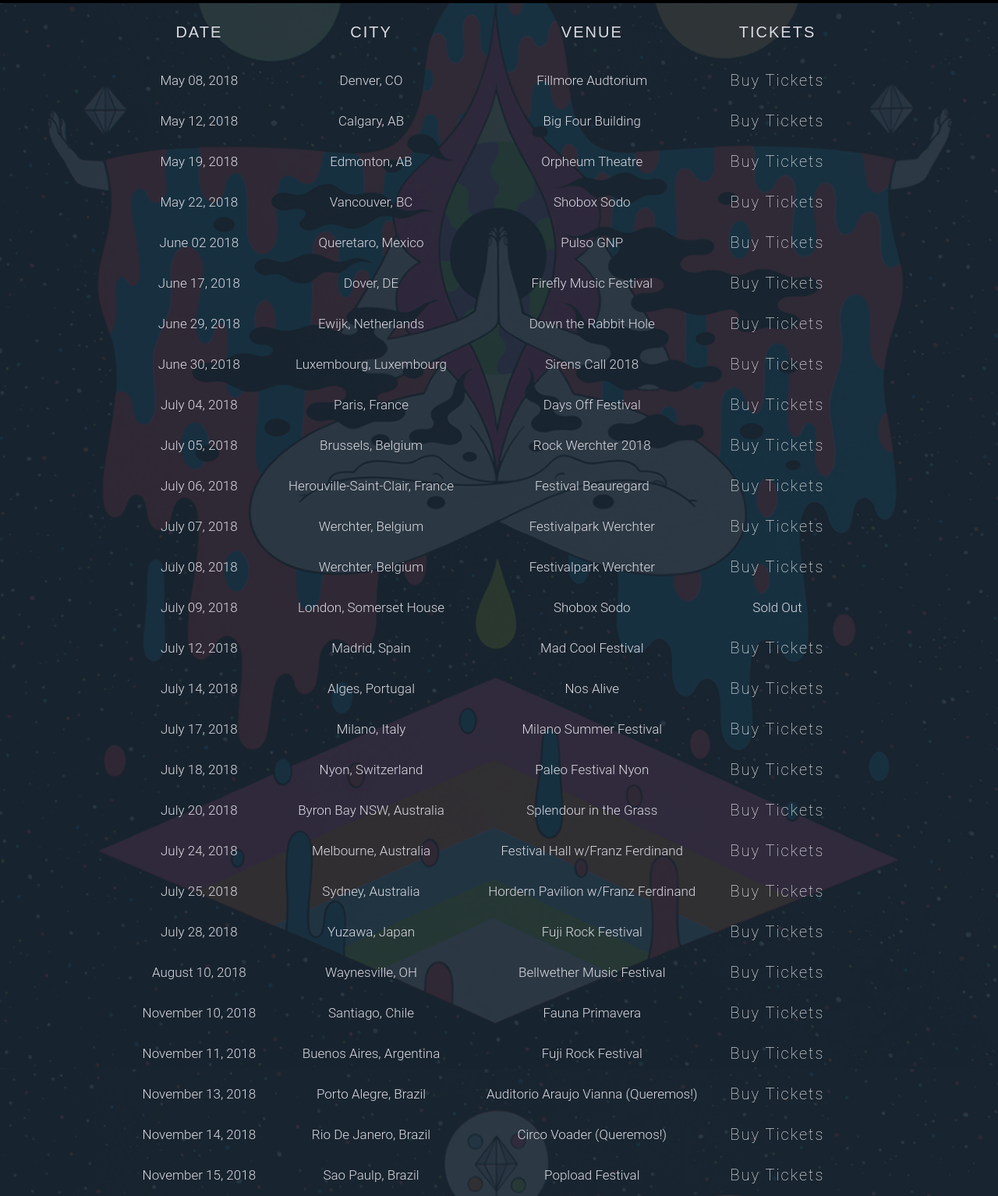
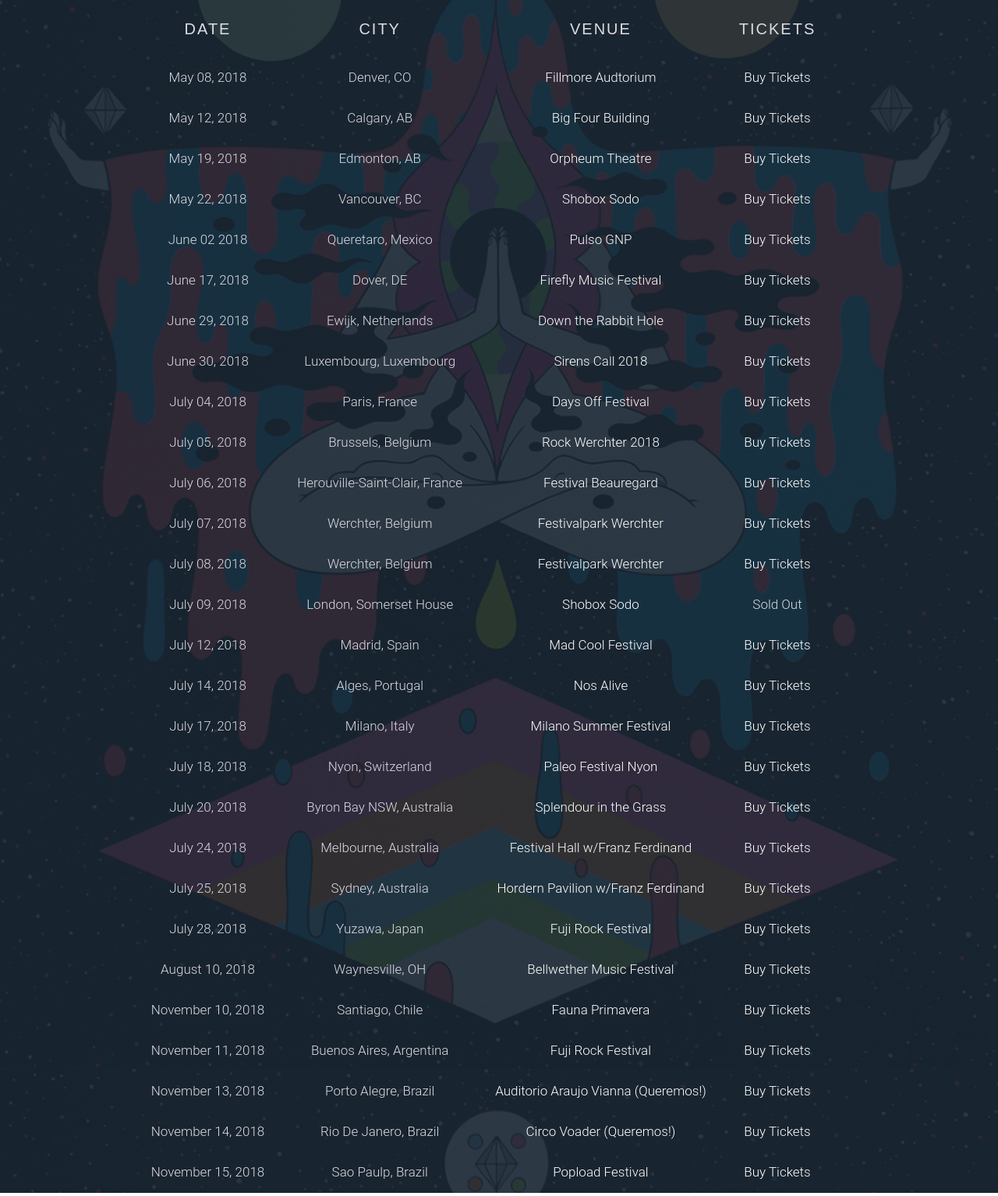
Before and after one commit to mynameismegan/MGMT, a plain HTML site: page tour.html in a window 1280 px wide. Shown: the part 274-1808 px from the top of the page at 78% size. Drawn offline with nearby package versions, Linux system fonts and the light colour scheme.

Commit message:
pushing updated links and tour venue links

```diff
--- a/assets/stylesheets/about.css
+++ b/assets/stylesheets/about.css
@@ -1,5 +1,6 @@
 body {
   margin:0;
+  /* height: 100%; */
 }
 
 h1{
--- a/assets/stylesheets/tour.css
+++ b/assets/stylesheets/tour.css
@@ -14,9 +14,9 @@
 
 a {
   font-family: 'Roboto', sans-serif;
-  font-size: 20px;
-  font-weight: 200;
-  letter-spacing: 2px;
+  font-size: 17px;
+  /* font-weight: 200; */
+  /* letter-spacing: 2px; */
   color: white;
   text-decoration: none;
 }
--- a/tour.html
+++ b/tour.html
@@ -45,34 +45,34 @@
         <tr><th>DATE</th><th>CITY</th><th>VENUE</th><th>TICKETS</th></tr>
       </thead>
       <tbody>
-        <tr><td>May 08, 2018</td><td>Denver, CO</td><td>Fillmore Audtorium</td><td><a class="tickets" href="https://www.bandsintown.com/e/21347582?came_from=267&app_id=MGMT">Buy Tickets</td></tr>
-        <tr><td>May 12, 2018</td><td>Calgary, AB</td><td>Big Four Building</td><td><a class="tickets" href="https://www.bandsintown.com/e/21347582?came_from=267&app_id=MGMT">Buy Tickets</td></tr>
-        <tr><td>May 19, 2018</td><td>Edmonton, AB</td><td>Orpheum Theatre</td><td><a class="tickets" href="https://www.bandsintown.com/e/21347582?came_from=267&app_id=MGMT">Buy Tickets</td></tr>
-        <tr><td>May 22, 2018</td><td>Vancouver, BC</td><td>Shobox Sodo</td><td><a class="tickets" href="https://www.bandsintown.com/e/21347582?came_from=267&app_id=MGMT">Buy Tickets</td></tr>
-        <tr><td>June 02 2018</td><td>Queretaro, Mexico</td><td>Pulso GNP</td><td><a class="tickets" href="https://www.bandsintown.com/e/21347582?came_from=267&app_id=MGMT">Buy Tickets</td></tr>
-        <tr><td>June 17, 2018</td><td>Dover, DE</td><td>Firefly Music Festival</td><td><a class="tickets" href="https://www.bandsintown.com/e/21347582?came_from=267&app_id=MGMT">Buy Tickets</td></tr>
-        <tr><td>June 29, 2018</td><td>Ewijk, Netherlands</td><td>Down the Rabbit Hole</td><td><a class="tickets" href="https://www.bandsintown.com/e/21347582?came_from=267&app_id=MGMT">Buy Tickets</td></tr>
-        <tr><td>June 30, 2018</td><td>Luxembourg, Luxembourg</td><td>Sirens Call 2018</td><td><a class="tickets" href="https://www.bandsintown.com/e/21347582?came_from=267&app_id=MGMT">Buy Tickets</td></tr>
-        <tr><td>July 04, 2018</td><td>Paris, France<td>Days Off Festival</td><td><a class="tickets" href="https://www.bandsintown.com/e/21347582?came_from=267&app_id=MGMT">Buy Tickets</td></tr>
-        <tr><td>July 05, 2018</td><td>Brussels, Belgium</td><td>Rock Werchter 2018</td><td><a class="tickets" href="https://www.bandsintown.com/e/21347582?came_from=267&app_id=MGMT">Buy Tickets</td></tr>
-        <tr><td>July 06, 2018</td><td>Herouville-Saint-Clair, France</td><td>Festival Beauregard</td><td><a class="tickets" href="https://www.bandsintown.com/e/21347582?came_from=267&app_id=MGMT">Buy Tickets</td></tr>
-        <tr><td>July 07, 2018</td><td>Werchter, Belgium</td><td>Festivalpark Werchter</td><td><a class="tickets" href="https://www.bandsintown.com/e/21347582?came_from=267&app_id=MGMT">Buy Tickets</td></tr>
-        <tr><td>July 08, 2018</td><td>Werchter, Belgium</td><td>Festivalpark Werchter</td><td><a class="tickets" href="https://www.bandsintown.com/e/21347582?came_from=267&app_id=MGMT">Buy Tickets</td></tr>
-        <tr><td>July 09, 2018</td><td>London, Somerset House</td><td>Shobox Sodo</td><td>Sold Out</td></tr>
-        <tr><td>July 12, 2018</td><td>Madrid, Spain</td><td>Mad Cool Festival</td><td><a class="tickets" href="https://www.bandsintown.com/e/21347582?came_from=267&app_id=MGMT">Buy Tickets</td></tr>
-        <tr><td>July 14, 2018</td><td>Alges, Portugal</td><td>Nos Alive</td><td><a class="tickets" href="https://www.bandsintown.com/e/21347582?came_from=267&app_id=MGMT">Buy Tickets</td></tr>
-        <tr><td>July 17, 2018</td><td>Milano, Italy</td><td>Milano Summer Festival</td><td><a class="tickets" href="https://www.bandsintown.com/e/21347582?came_from=267&app_id=MGMT">Buy Tickets</td></tr>
-        <tr><td>July 18, 2018</td><td>Nyon, Switzerland</td><td>Paleo Festival Nyon</td><td><a class="tickets" href="https://www.bandsintown.com/e/21347582?came_from=267&app_id=MGMT">Buy Tickets</td></tr>
-        <tr><td>July 20, 2018</td><td>Byron Bay NSW, Australia</td><td>Splendour in the Grass</td><td><a class="tickets" href="https://www.bandsintown.com/e/21347582?came_from=267&app_id=MGMT">Buy Tickets</td></tr>
-        <tr><td>July 24, 2018</td><td>Melbourne, Australia</td><td>Festival Hall w/Franz Ferdinand</td><td><a class="tickets" href="https://www.bandsintown.com/e/21347582?came_from=267&app_id=MGMT">Buy Tickets</td></tr>
-        <tr><td>July 25, 2018</td><td>Sydney, Australia</td><td>Hordern Pavilion w/Franz Ferdinand</td><td><a class="tickets" href="https://www.bandsintown.com/e/21347582?came_from=267&app_id=MGMT">Buy Tickets</td></tr>
-        <tr><td>July 28, 2018</td><td>Yuzawa, Japan</td><td>Fuji Rock Festival</td><td><a class="tickets" href="https://www.bandsintown.com/e/21347582?came_from=267&app_id=MGMT">Buy Tickets</td></tr>
-        <tr><td>August 10, 2018</td><td>Waynesville, OH</td><td>Bellwether Music Festival</td><td><a class="tickets" href="https://www.bandsintown.com/e/21347582?came_from=267&app_id=MGMT">Buy Tickets</td></tr>
-        <tr><td>November 10, 2018</td><td>Santiago, Chile</td><td>Fauna Primavera</td><td><a class="tickets" href="https://www.bandsintown.com/e/21347582?came_from=267&app_id=MGMT">Buy Tickets</td></tr>
-        <tr><td>November 11, 2018</td><td>Buenos Aires, Argentina</td><td>Fuji Rock Festival</td><td><a class="tickets" href="https://www.bandsintown.com/e/21347582?came_from=267&app_id=MGMT">Buy Tickets</td></tr>
-        <tr><td>November 13, 2018</td><td>Porto Alegre, Brazil</td><td>Auditorio Araujo Vianna (Queremos!)</td><td><a class="tickets" href="https://www.bandsintown.com/e/21347582?came_from=267&app_id=MGMT">Buy Tickets</td></tr>
-        <tr><td>November 14, 2018</td><td>Rio De Janero, Brazil</td><td>Circo Voader (Queremos!)</td><td><a class="tickets" href="https://www.bandsintown.com/e/21347582?came_from=267&app_id=MGMT">Buy Tickets</td></tr>
-        <tr><td>November 15, 2018</td><td>Sao Paulp, Brazil</td><td>Popload Festival</td><td><a class="tickets" href="https://www.bandsintown.com/e/21347582?came_from=267&app_id=MGMT">Buy Tickets</td></tr>
+        <tr><td>May 08, 2018</td><td>Denver, CO</td><td><a class="tickets" href="http://www.fillmoreauditorium.org/">Fillmore Audtorium</td><td><a class="tickets" href="https://www.bandsintown.com/e/21347582?came_from=267&app_id=MGMT">Buy Tickets</td></tr>
+        <tr><td>May 12, 2018</td><td>Calgary, AB</td><td><a class="tickets" href="http://venues.calgarystampede.com/venues/big-four.html">Big Four Building</td><td><a class="tickets" href="https://www.bandsintown.com/e/21347582?came_from=267&app_id=MGMT">Buy Tickets</td></tr>
+        <tr><td>May 19, 2018</td><td>Edmonton, AB</td><td><a class="tickets" href="http://venues.calgarystampede.com/venues/big-four.html">Orpheum Theatre</td><td><a class="tickets" href="https://www.bandsintown.com/e/21347582?came_from=267&app_id=MGMT">Buy Tickets</td></tr>
+        <tr><td>May 22, 2018</td><td>Vancouver, BC</td><td><a class="tickets" href="http://venues.calgarystampede.com/venues/big-four.html">Shobox Sodo</td><td><a class="tickets" href="https://www.bandsintown.com/e/21347582?came_from=267&app_id=MGMT">Buy Tickets</td></tr>
+        <tr><td>June 02 2018</td><td>Queretaro, Mexico</td><td><a class="tickets" href="http://venues.calgarystampede.com/venues/big-four.html">Pulso GNP</td><td><a class="tickets" href="https://www.bandsintown.com/e/21347582?came_from=267&app_id=MGMT">Buy Tickets</td></tr>
+        <tr><td>June 17, 2018</td><td>Dover, DE</td><td><a class="tickets" href="http://venues.calgarystampede.com/venues/big-four.html">Firefly Music Festival</td><td><a class="tickets" href="https://www.bandsintown.com/e/21347582?came_from=267&app_id=MGMT">Buy Tickets</td></tr>
+        <tr><td>June 29, 2018</td><td>Ewijk, Netherlands</td><td><a class="tickets" href="http://venues.calgarystampede.com/venues/big-four.html">Down the Rabbit Hole</td><td><a class="tickets" href="https://www.bandsintown.com/e/21347582?came_from=267&app_id=MGMT">Buy Tickets</td></tr>
+        <tr><td>June 30, 2018</td><td>Luxembourg, Luxembourg</td><td><a class="tickets" href="http://venues.calgarystampede.com/venues/big-four.html">Sirens Call 2018</td><td><a class="tickets" href="https://www.bandsintown.com/e/21347582?came_from=267&app_id=MGMT">Buy Tickets</td></tr>
+        <tr><td>July 04, 2018</td><td>Paris, France<td><a class="tickets" href="http://venues.calgarystampede.com/venues/big-four.html">Days Off Festival</td><td><a class="tickets" href="https://www.bandsintown.com/e/21347582?came_from=267&app_id=MGMT">Buy Tickets</td></tr>
+        <tr><td>July 05, 2018</td><td>Brussels, Belgium</td><td><a class="tickets" href="http://venues.calgarystampede.com/venues/big-four.html">Rock Werchter 2018</td><td><a class="tickets" href="https://www.bandsintown.com/e/21347582?came_from=267&app_id=MGMT">Buy Tickets</td></tr>
+        <tr><td>July 06, 2018</td><td>Herouville-Saint-Clair, France</td><td><a class="tickets" href="http://venues.calgarystampede.com/venues/big-four.html">Festival Beauregard</td><td><a class="tickets" href="https://www.bandsintown.com/e/21347582?came_from=267&app_id=MGMT">Buy Tickets</td></tr>
+        <tr><td>July 07, 2018</td><td>Werchter, Belgium</td><td><a class="tickets" href="http://venues.calgarystampede.com/venues/big-four.html">Festivalpark Werchter</td><td><a class="tickets" href="https://www.bandsintown.com/e/21347582?came_from=267&app_id=MGMT">Buy Tickets</td></tr>
+        <tr><td>July 08, 2018</td><td>Werchter, Belgium</td><td><a class="tickets" href="http://venues.calgarystampede.com/venues/big-four.html">Festivalpark Werchter</td><td><a class="tickets" href="https://www.bandsintown.com/e/21347582?came_from=267&app_id=MGMT">Buy Tickets</td></tr>
+        <tr><td>July 09, 2018</td><td>London, Somerset House</td><td><a class="tickets" href="http://venues.calgarystampede.com/venues/big-four.html">Shobox Sodo</td><td>Sold Out</td></tr>
+        <tr><td>July 12, 2018</td><td>Madrid, Spain</td><td><a class="tickets" href="http://venues.calgarystampede.com/venues/big-four.html">Mad Cool Festival</td><td><a class="tickets" href="https://www.bandsintown.com/e/21347582?came_from=267&app_id=MGMT">Buy Tickets</td></tr>
+        <tr><td>July 14, 2018</td><td>Alges, Portugal</td><td><a class="tickets" href="http://venues.calgarystampede.com/venues/big-four.html">Nos Alive</td><td><a class="tickets" href="https://www.bandsintown.com/e/21347582?came_from=267&app_id=MGMT">Buy Tickets</td></tr>
+        <tr><td>July 17, 2018</td><td>Milano, Italy</td><td><a class="tickets" href="http://venues.calgarystampede.com/venues/big-four.html">Milano Summer Festival</td><td><a class="tickets" href="https://www.bandsintown.com/e/21347582?came_from=267&app_id=MGMT">Buy Tickets</td></tr>
+        <tr><td>July 18, 2018</td><td>Nyon, Switzerland</td><td><a class="tickets" href="http://venues.calgarystampede.com/venues/big-four.html">Paleo Festival Nyon</td><td><a class="tickets" href="https://www.bandsintown.com/e/21347582?came_from=267&app_id=MGMT">Buy Tickets</td></tr>
+        <tr><td>July 20, 2018</td><td>Byron Bay NSW, Australia</td><td><a class="tickets" href="http://venues.calgarystampede.com/venues/big-four.html">Splendour in the Grass</td><td><a class="tickets" href="https://www.bandsintown.com/e/21347582?came_from=267&app_id=MGMT">Buy Tickets</td></tr>
+        <tr><td>July 24, 2018</td><td>Melbourne, Australia</td><td><a class="tickets" href="http://venues.calgarystampede.com/venues/big-four.html">Festival Hall w/Franz Ferdinand</td><td><a class="tickets" href="https://www.bandsintown.com/e/21347582?came_from=267&app_id=MGMT">Buy Tickets</td></tr>
+        <tr><td>July 25, 2018</td><td>Sydney, Australia</td><td><a class="tickets" href="http://venues.calgarystampede.com/venues/big-four.html">Hordern Pavilion w/Franz Ferdinand</td><td><a class="tickets" href="https://www.bandsintown.com/e/21347582?came_from=267&app_id=MGMT">Buy Tickets</td></tr>
+        <tr><td>July 28, 2018</td><td>Yuzawa, Japan</td><td><a class="tickets" href="http://venues.calgarystampede.com/venues/big-four.html">Fuji Rock Festival</td><td><a class="tickets" href="https://www.bandsintown.com/e/21347582?came_from=267&app_id=MGMT">Buy Tickets</td></tr>
+        <tr><td>August 10, 2018</td><td>Waynesville, OH</td><td><a class="tickets" href="http://venues.calgarystampede.com/venues/big-four.html">Bellwether Music Festival</td><td><a class="tickets" href="https://www.bandsintown.com/e/21347582?came_from=267&app_id=MGMT">Buy Tickets</td></tr>
+        <tr><td>November 10, 2018</td><td>Santiago, Chile</td><td><a class="tickets" href="http://venues.calgarystampede.com/venues/big-four.html">Fauna Primavera</td><td><a class="tickets" href="https://www.bandsintown.com/e/21347582?came_from=267&app_id=MGMT">Buy Tickets</td></tr>
+        <tr><td>November 11, 2018</td><td>Buenos Aires, Argentina</td><td><a class="tickets" href="http://venues.calgarystampede.com/venues/big-four.html">Fuji Rock Festival</td><td><a class="tickets" href="https://www.bandsintown.com/e/21347582?came_from=267&app_id=MGMT">Buy Tickets</td></tr>
+        <tr><td>November 13, 2018</td><td>Porto Alegre, Brazil</td><td><a class="tickets" href="http://venues.calgarystampede.com/venues/big-four.html">Auditorio Araujo Vianna (Queremos!)</td><td><a class="tickets" href="https://www.bandsintown.com/e/21347582?came_from=267&app_id=MGMT">Buy Tickets</td></tr>
+        <tr><td>November 14, 2018</td><td>Rio De Janero, Brazil</td><td><a class="tickets" href="http://venues.calgarystampede.com/venues/big-four.html">Circo Voader (Queremos!)</td><td><a class="tickets" href="https://www.bandsintown.com/e/21347582?came_from=267&app_id=MGMT">Buy Tickets</td></tr>
+        <tr><td>November 15, 2018</td><td>Sao Paulp, Brazil</td><td><a class="tickets" href="http://venues.calgarystampede.com/venues/big-four.html">Popload Festival</td><td><a class="tickets" href="https://www.bandsintown.com/e/21347582?came_from=267&app_id=MGMT">Buy Tickets</td></tr>
       </tbody>
     </table>
   </div>
```
Also changed, not shown: assets/stylesheets/media.css (+14 -8 lines), media.html (+65 -44 lines), product-details.html (+2 -2 lines), shop.html (+1 -1 lines), assets/images/mgmt-concert-barcelona.jpg.
